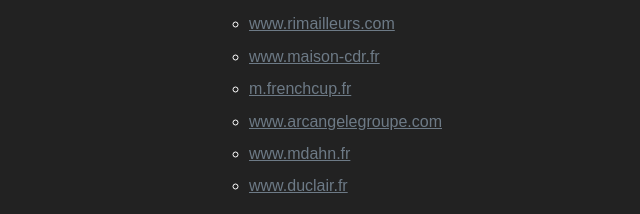
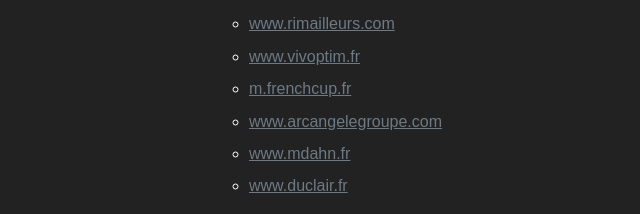
Before and after one commit to appleneil/appleneil.github.io, a plain HTML site: page index.html in a window 1280 px wide. Shown: the part 1702-1916 px from the top of the page, 481-1121 px from the left. Drawn offline with nearby package versions, Linux system fonts and the light colour scheme; a script that the page names is missing.

Commit message:
added vivoptim

```diff
--- a/index.html
+++ b/index.html
@@ -86,7 +86,7 @@
                                 <a href="http://www.rimailleurs.com" title="Les Rimailleurs" target="_blank">www.rimailleurs.com</a>
                             </li>
                             <li>
-                            	<a href="http://www.maison-cdr.fr" title="Maison CDR" target="_blank">www.maison-cdr.fr</a>
+                            	<a href="https://www.vivoptim.fr" title="Vivoptim" target="_blank">www.vivoptim.fr</a>
                             </li>
                             <li>
                                 <a href="http://m.frenchcup.fr" title="French Cup mobile only site" target="_blank">m.frenchcup.fr</a>
```
